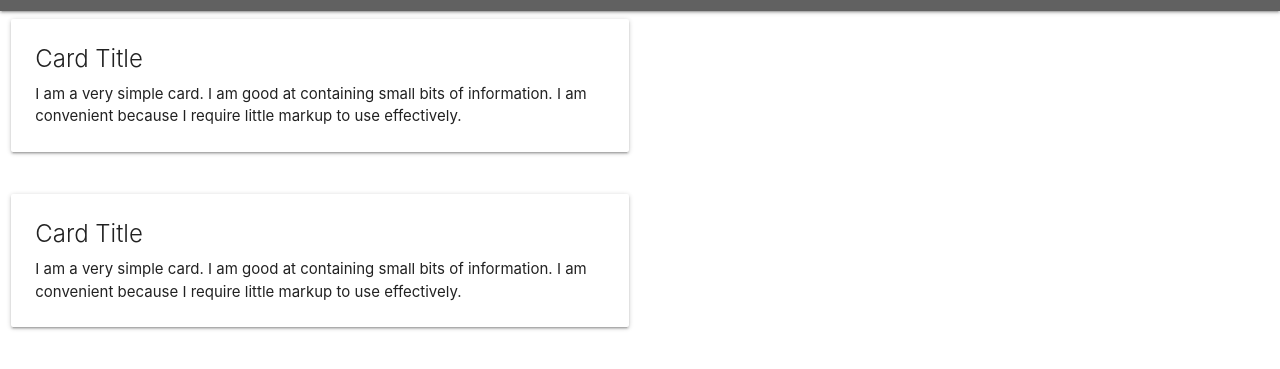
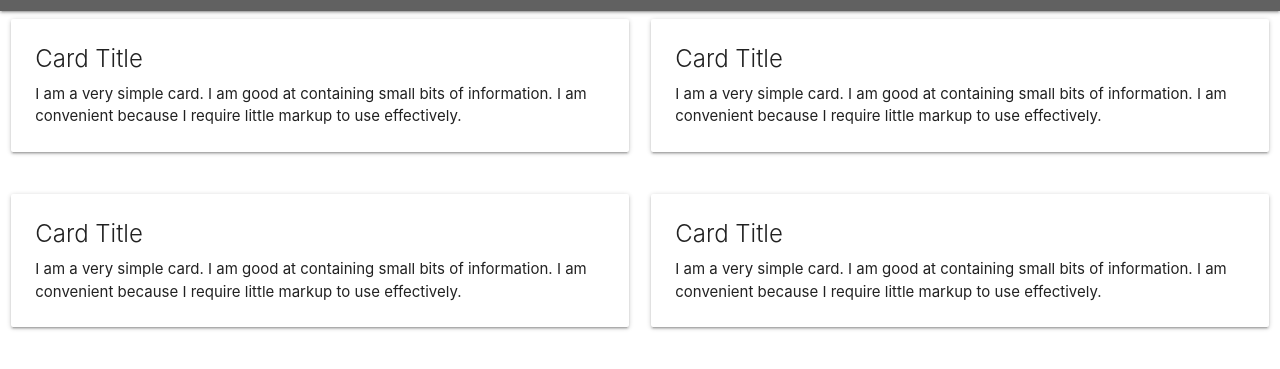
Before and after one commit to Feefeeil/Work, a plain HTML site: page index.html in a window 1280 px wide. Shown: the part 53-422 px from the top of the page. Drawn offline with nearby package versions, Linux system fonts and the light colour scheme.

Commit message:
Update index.html

```diff
--- a/index.html
+++ b/index.html
@@ -1,27 +1,18 @@
-<!DOCTYPE html>
 <html>
   <head>
-    <meta charset="utf-8">
-
+    <title>Dashboard</title>
     <!-- Compiled and minified CSS -->
     <link rel="stylesheet" href="https://cdnjs.cloudflare.com/ajax/libs/materialize/1.0.0/css/materialize.min.css">
-
     <!-- Compiled and minified JavaScript -->
     <script src="https://cdnjs.cloudflare.com/ajax/libs/materialize/1.0.0/js/materialize.min.js"></script>
+    <link href="https://fonts.googleapis.com/icon?family=Material+Icons" rel="stylesheet">
+  </head>
 
-    <link href="https://fonts.googleapis.com/icon?family=Material+Icons" rel="stylesheet">
-
-
-    <meta name="viewport" content="width=device-width">
-    <title>Dashboard</title>
-    <link href="style.css" rel="stylesheet" type="text/css" />
-  </head>
   <body>
-    <script src="script.js"></script>
-    <!--Navbar -->
+    <!-- Navbar from Materialize CSS -->
     <nav>
-      <div class="nav-wrapper grey darken-2 white-text" style="padding-left: 10px;">
-        <a href="#" class="brand-logo">Dashboard</a>
+      <div class="nav-wrapper grey darken-2 white-text">
+        <a href="#" class="brand-logo" style='padding-left:10px;'>Dashboard</a>
         <ul id="nav-mobile" class="right hide-on-med-and-down">
           <li><a href="sass.html">Sass</a></li>
           <li><a href="badges.html">Components</a></li>
@@ -39,9 +30,17 @@
             I am convenient because I require little markup to use effectively.</p>
           </div>
         </div>
-      </div>
-    </div>
-
+      </div> <!-- end of col -->
+      <div class="col s12 m6">
+        <div class="card">
+          <div class="card-content">
+            <span class="card-title">Card Title</span>
+            <p>I am a very simple card. I am good at containing small bits of information.
+            I am convenient because I require little markup to use effectively.</p>
+          </div>
+        </div>
+      </div> <!-- end of col -->
+    </div> <!-- end of 1st row -->
     <div class="row">
       <div class="col s12 m6">
         <div class="card">
@@ -51,8 +50,22 @@
             I am convenient because I require little markup to use effectively.</p>
           </div>
         </div>
-      </div>
-    </div>
+      </div> <!-- end of col -->
+      <div class="col s12 m6">
+        <div class="card">
+          <div class="card-content">
+            <span class="card-title">Card Title</span>
+            <p>I am a very simple card. I am good at containing small bits of information.
+            I am convenient because I require little markup to use effectively.</p>
+          </div>
+        </div>
+      </div> <!-- end of col -->
+    </div> <!-- end of 2nd row -->
+
 
   </body>
+
+  <script>
+  </script>
+
 </html>
```
